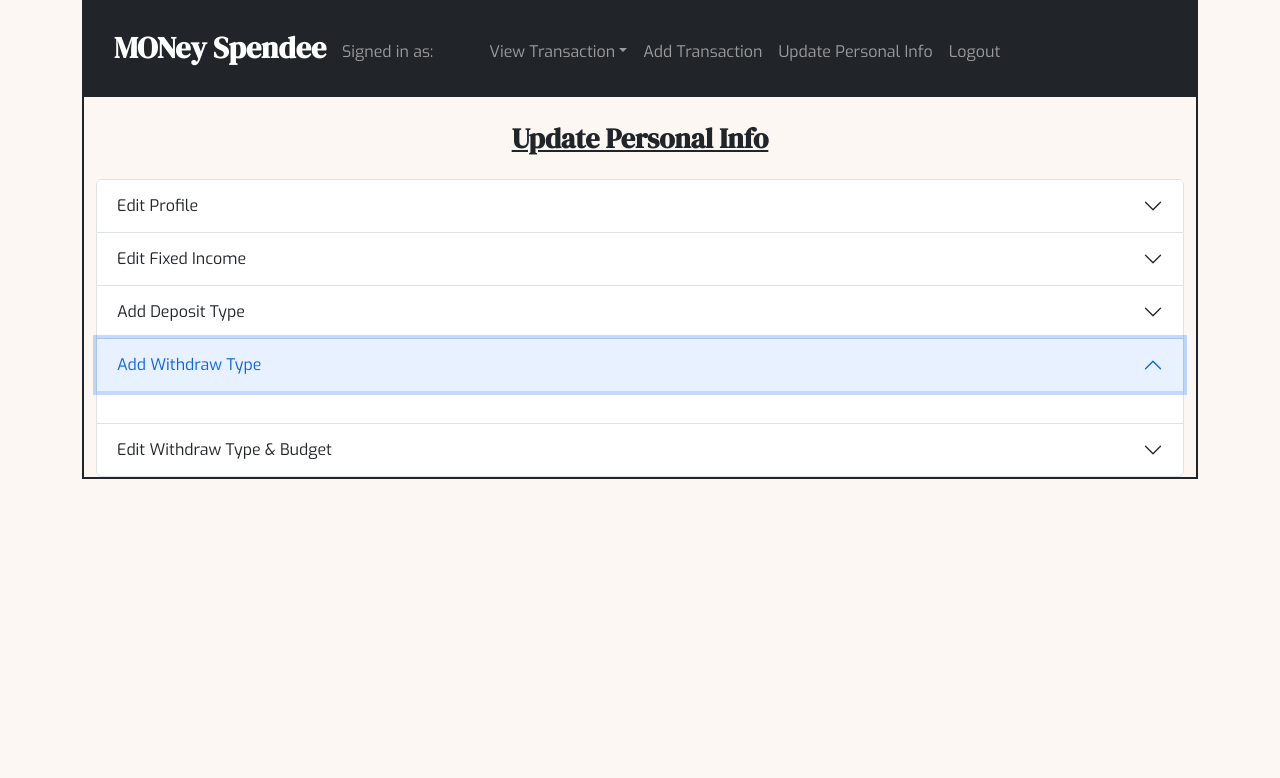
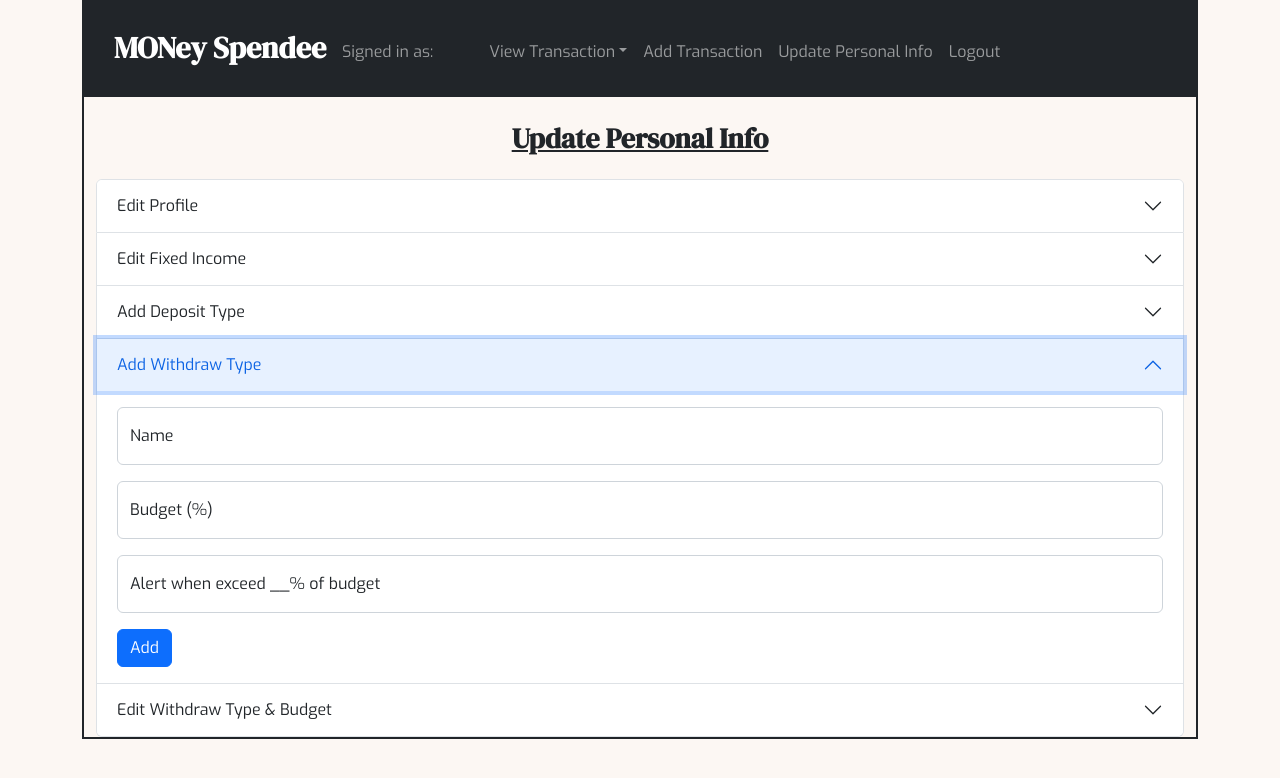
Before and after one commit to chonnikan-aue/money-spendee-client, a React (Create React App) app: page /update-info in a window 1280 px wide. Both pictures are taken after a click on the button "Add Withdraw Type". Shown: the top 778 px of the page. Built offline with nearby package versions, Linux system fonts and the light colour scheme.

Commit message:
add NewWithdrawType component

```diff
--- /dev/null
+++ b/src/components/NewWithdrawType/NewWithdrawType.js
@@ -0,0 +1,86 @@
+import React, { useState, useRef } from "react";
+import axios from "axios";
+import { Form, Button } from "react-bootstrap";
+import { FloatingLabel } from "react-bootstrap";
+
+const NewWithdrawType = (props) => {
+  const withdrawTypeName = useRef();
+  const budgetPercent = useRef();
+  const alertPercent = useRef();
+  const [data, setData] = useState({});
+
+  const handleChange = (e) => {
+    setData((prevState) => ({
+      ...prevState,
+      [e.target.name]: e.target.value,
+      userId: props.userData.id,
+    }));
+  };
+
+  const handleSubmit = (e) => {
+    e.preventDefault();
+    if (
+      withdrawTypeName.current.value &&
+      budgetPercent.current.value &&
+      alertPercent.current.value
+    ) {
+      let token = localStorage.getItem("jwt");
+      axios
+        .post(
+          `http://localhost:3001/withdraw-type/user/${props.userData.id}`,
+          data,
+          {
+            headers: { Authorization: `Bearer ${token}` },
+          }
+        )
+        .then((res) => {
+          props.getUserData();
+        })
+        .then(() => {
+          alert("New withdraw type has been added.");
+        })
+        .catch((err) => {
+          console.error(err);
+        });
+    } else {
+      alert("Name, Budget, and Alert cannot be empty.");
+    }
+  };
+
+  return (
+    <Form onSubmit={handleSubmit}>
+      <FloatingLabel label="Name" className="mb-3">
+        <Form.Control
+          name="name"
+          type="text"
+          placeholder="Name"
+          onChange={handleChange}
+          ref={withdrawTypeName}
+        />
+      </FloatingLabel>
+      <FloatingLabel label="Budget (%)" className="mb-3">
+        <Form.Control
+          name="budgetPercent"
+          type="number"
+          placeholder="Budget (%)"
+          onChange={handleChange}
+          ref={budgetPercent}
+        />
+      </FloatingLabel>
+      <FloatingLabel label="Alert when exceed __% of budget" className="mb-3">
+        <Form.Control
+          name="alertPercent"
+          type="number"
+          placeholder="Alert when exceed __% of budget"
+          onChange={handleChange}
+          ref={alertPercent}
+        />
+      </FloatingLabel>
+      <Button variant="primary" type="submit">
+        Add
+      </Button>
+    </Form>
+  );
+};
+
+export default NewWithdrawType;
--- a/src/components/UpdateInfo/UpdateInfo.js
+++ b/src/components/UpdateInfo/UpdateInfo.js
@@ -1,10 +1,9 @@
-import React, { useState, useRef } from "react";
-import axios from "axios";
-import { Form, Button, Container, Row, Accordion } from "react-bootstrap";
-import { FloatingLabel } from "react-bootstrap";
+import React from "react";
+import { Container, Row, Accordion } from "react-bootstrap";
 import EditProfile from "../EditProfile/EditProfile";
 import FixedIncome from "../FixedIncome/FixedIncome";
 import NewDepositType from "../NewDepositType/NewDepositType";
+import NewWithdrawType from "../NewWithdrawType/NewWithdrawType";
 
 const UpdateInfo = (props) => {
   return (
@@ -44,7 +43,12 @@ const UpdateInfo = (props) => {
           </Accordion.Item>
           <Accordion.Item eventKey="3">
             <Accordion.Header>Add Withdraw Type</Accordion.Header>
-            <Accordion.Body></Accordion.Body>
+            <Accordion.Body>
+              <NewWithdrawType
+                userData={props.userData}
+                getUserData={props.getUserData}
+              />
+            </Accordion.Body>
           </Accordion.Item>
           <Accordion.Item eventKey="4">
             <Accordion.Header>Edit Withdraw Type & Budget</Accordion.Header>
```
